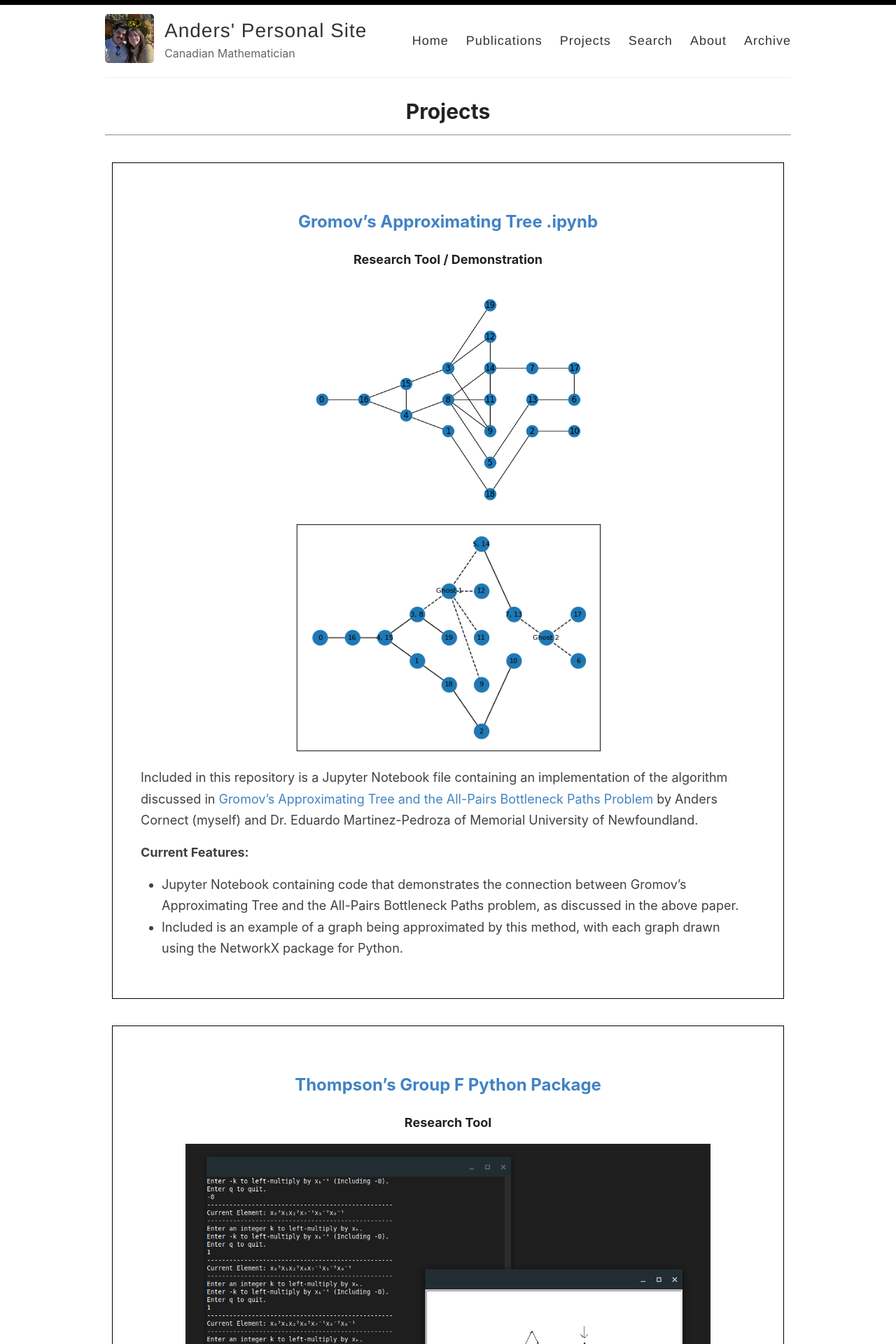
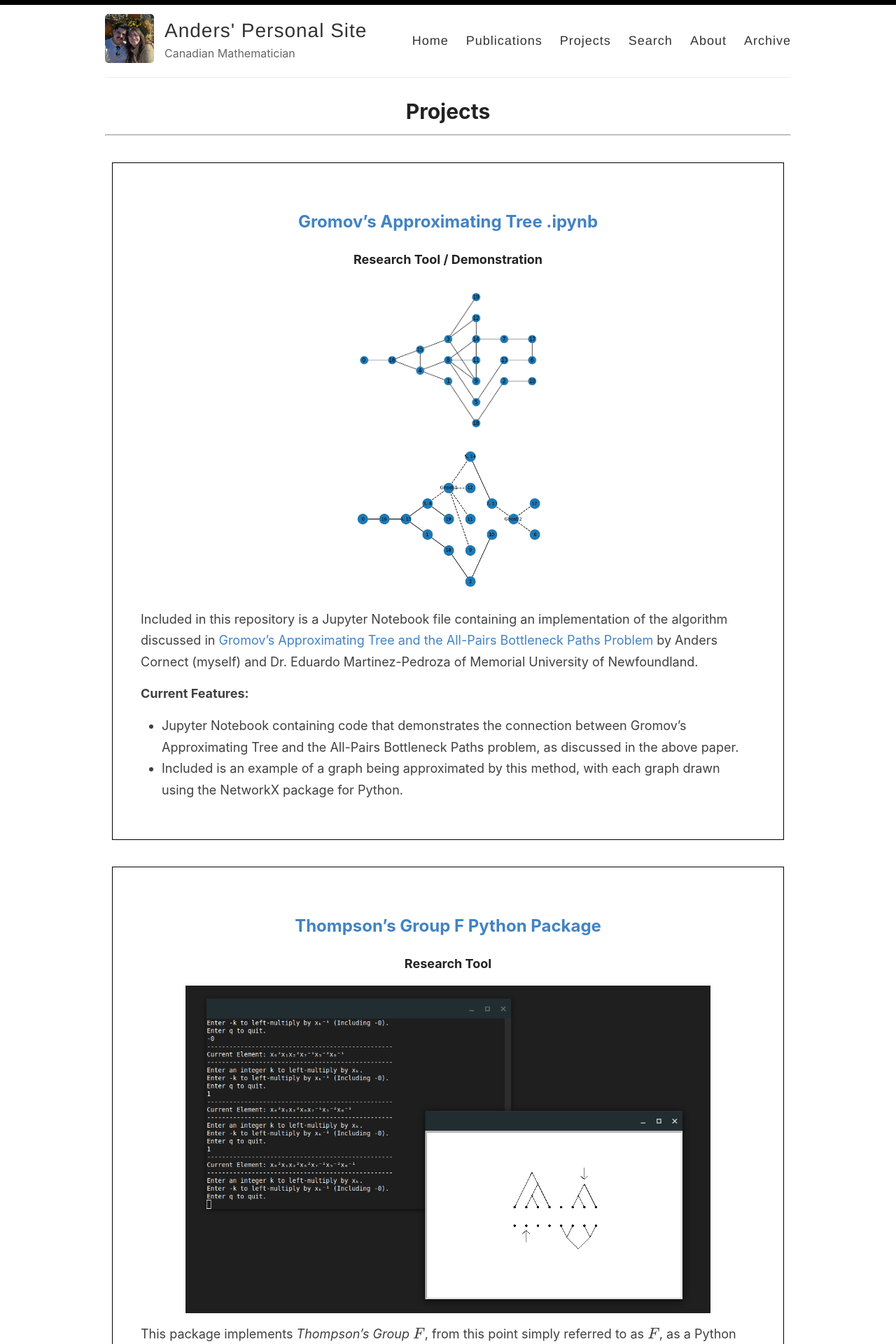
Before and after one commit to And-ers/And-ers.github.io, a Jekyll site: the page built from _pages/projects.md, in a window 1280 px wide. Shown: the top 1920 px of the page at 70% size. Built offline with Jekyll 4.4.1, drawn with Linux system fonts in a browser that asks for light colours.

Commit message:
Removed black border from approxtree.png. Changed sizes of images in Gromov Tree project.

```diff
--- a/_pages/projects.md
+++ b/_pages/projects.md
@@ -12,8 +12,8 @@ permalink: /projects/
 ## [Gromov's Approximating Tree .ipynb](https://github.com/And-ers/Gromov-Trees)
 #### Research Tool / Demonstration
 
-<img src="../images/approxgraph.png" width=450px>
-<img src="../images/approxtree.png"  width=450px>
+<img src="../images/approxgraph.png" width=300px>
+<img src="../images/approxtree.png"  width=300px>
 
 Included in this repository is a Jupyter Notebook file containing an implementation of the algorithm discussed in [Gromov's Approximating Tree and the All-Pairs Bottleneck Paths Problem](https://arxiv.org/abs/2408.05338#) by Anders Cornect (myself) and Dr. Eduardo Martinez-Pedroza of Memorial University of Newfoundland.
 
```
Also changed, not shown: images/approxtree.png.
